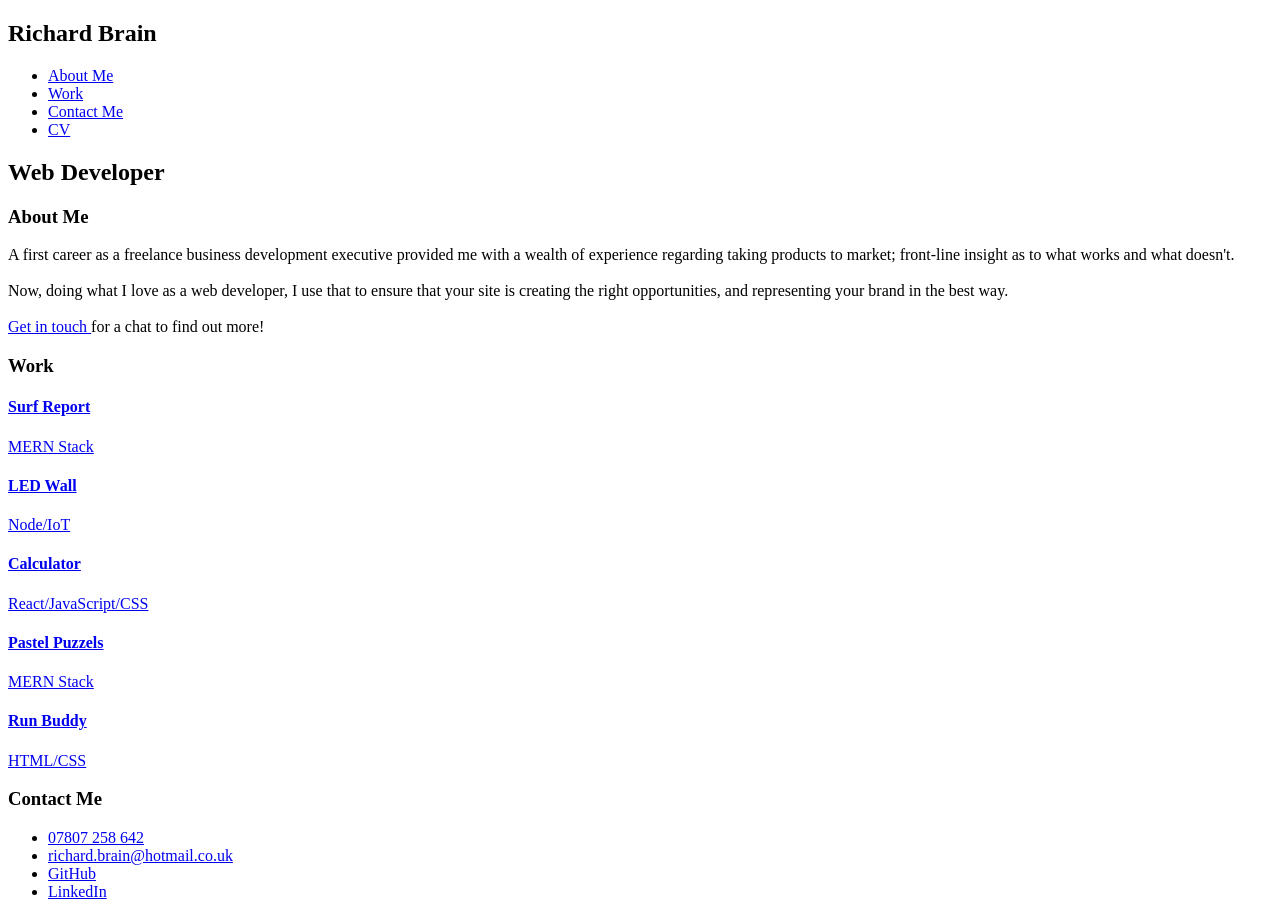
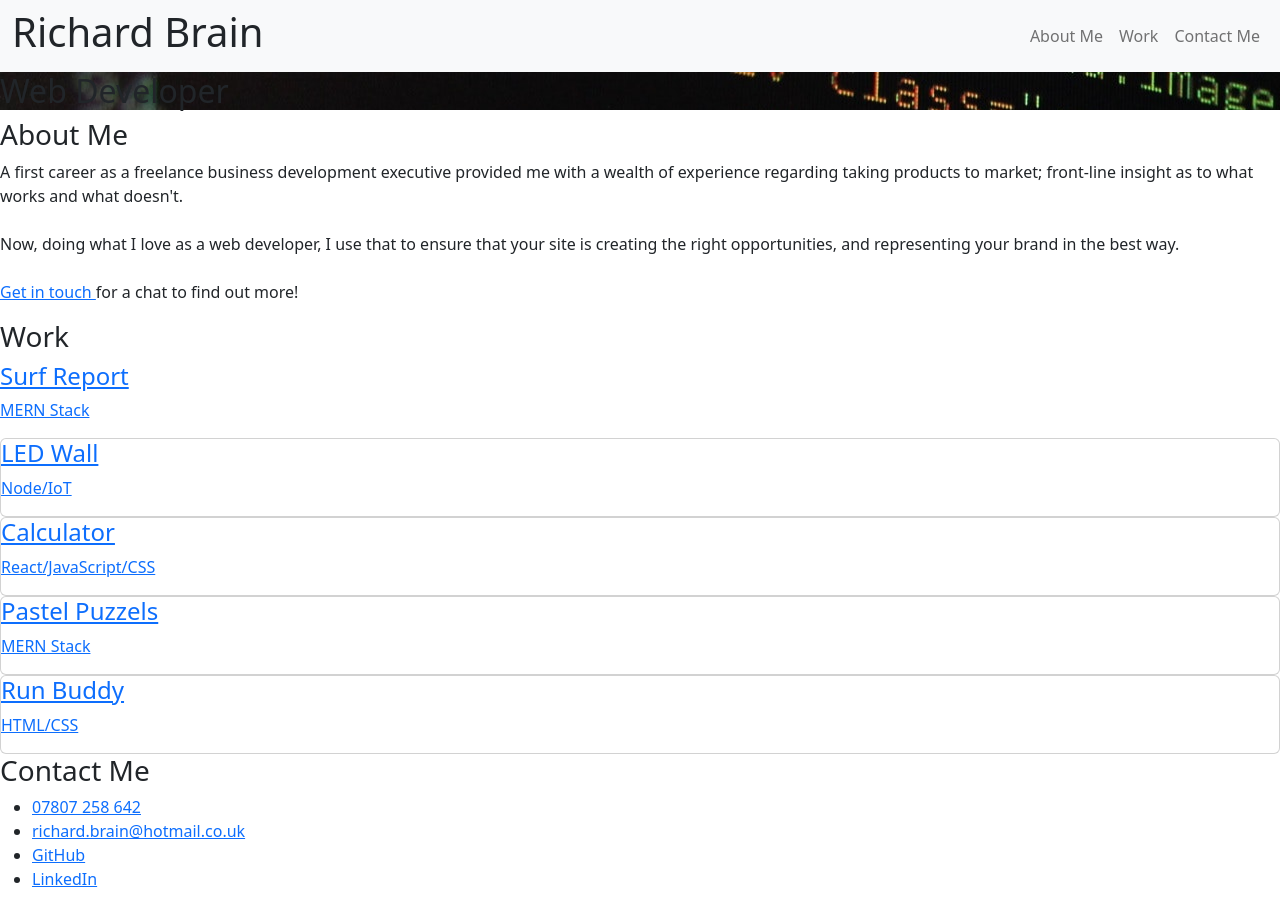
Before and after one commit to RGBrain/Bootstrap-Portfolio, a plain HTML site: page index.html in a window 1280 px wide. Shown: the top 903 px of the page. Drawn offline with nearby package versions, Linux system fonts and the light colour scheme.

Commit message:
add navbar

```diff
--- a/css/style.css
+++ b/css/style.css
@@ -0,0 +1,13 @@
+/* Custom CSS */
+.navbar-collapse {
+    justify-content: flex-end;
+    align-items: center;
+}
+
+h1 {
+    justify-content: flex-start;
+}
+
+.hero-banner {
+    background-image: url(/images/code.jpg);
+}
--- a/index.html
+++ b/index.html
@@ -6,26 +6,39 @@
   <meta name="viewport" content="width=device-width, initial-scale=1.0">
   <meta http-equiv="X-UA-Compatible" content="ie=edge">
   <title>Richard Brain | Web Developer</title>
+  <link href="https://cdn.jsdelivr.net/npm/bootstrap@5.2.2/dist/css/bootstrap.min.css" rel="stylesheet" integrity="sha384-Zenh87qX5JnK2Jl0vWa8Ck2rdkQ2Bzep5IDxbcnCeuOxjzrPF/et3URy9Bv1WTRi" crossorigin="anonymous">
   <link rel="stylesheet" href="css/style.css" />
 </head>
 
 <body>
   <!-- main logo / nav -->
   <header>
-    <nav>
-      <h1>Richard Brain</h1>
-      <ul>
-        <li><a href="#about">About Me</a></li>
-        <li><a href="#work">Work</a></li>
-        <li><a href="#contact">Contact Me</a></li>
-        <li><a href="#cv">CV</a></li>
-      </ul>
+    <nav class="navbar navbar-expand-lg bg-light">
+      <div class="container-fluid">
+        <h1>Richard Brain</h1>
+        <button class="navbar-toggler" type="button" data-bs-toggle="collapse" data-bs-target="#navbarNav" aria-controls="navbarNav" aria-expanded="false" aria-label="Toggle navigation">
+          <span class="navbar-toggler-icon"></span>
+        </button>
+        <div class="collapse navbar-collapse" id="navbarNav">
+          <ul class="navbar-nav">
+            <li class="nav-item">
+              <a class="nav-link" aria-current="page" href="#about">About Me</a>
+            </li>
+            <li class="nav-item">
+              <a class="nav-link" href="#work">Work</a>
+            </li>
+            <li class="nav-item">
+              <a class="nav-link" href="#contact">Contact Me</a>
+            </li>
+          </ul>
+        </div>
+      </div>
     </nav>
   </header>
 
   <!-- hero banner -->
   <section class="hero-banner" title="Image of HTML">
-    <div class="tagline">
+    <div class="tagline jumbotron">
       <h2>Web Developer</h2>
     </div>
   </section>
@@ -109,6 +122,9 @@
     </br>
     <h5>&copy; Brain Web Design</h5>
   </footer>
+  <script src="https://cdn.jsdelivr.net/npm/bootstrap@5.2.2/dist/js/bootstrap.bundle.min.js" integrity="sha384-OERcA2EqjJCMA+/3y+gxIOqMEjwtxJY7qPCqsdltbNJuaOe923+mo//f6V8Qbsw3" crossorigin="anonymous"></script>
+  <script src="https://cdn.jsdelivr.net/npm/@popperjs/core@2.11.6/dist/umd/popper.min.js" integrity="sha384-oBqDVmMz9ATKxIep9tiCxS/Z9fNfEXiDAYTujMAeBAsjFuCZSmKbSSUnQlmh/jp3" crossorigin="anonymous"></script>
+  <script src="https://cdn.jsdelivr.net/npm/bootstrap@5.2.2/dist/js/bootstrap.min.js" integrity="sha384-IDwe1+LCz02ROU9k972gdyvl+AESN10+x7tBKgc9I5HFtuNz0wWnPclzo6p9vxnk" crossorigin="anonymous"></script>
 </body>
 
 </html>
```
